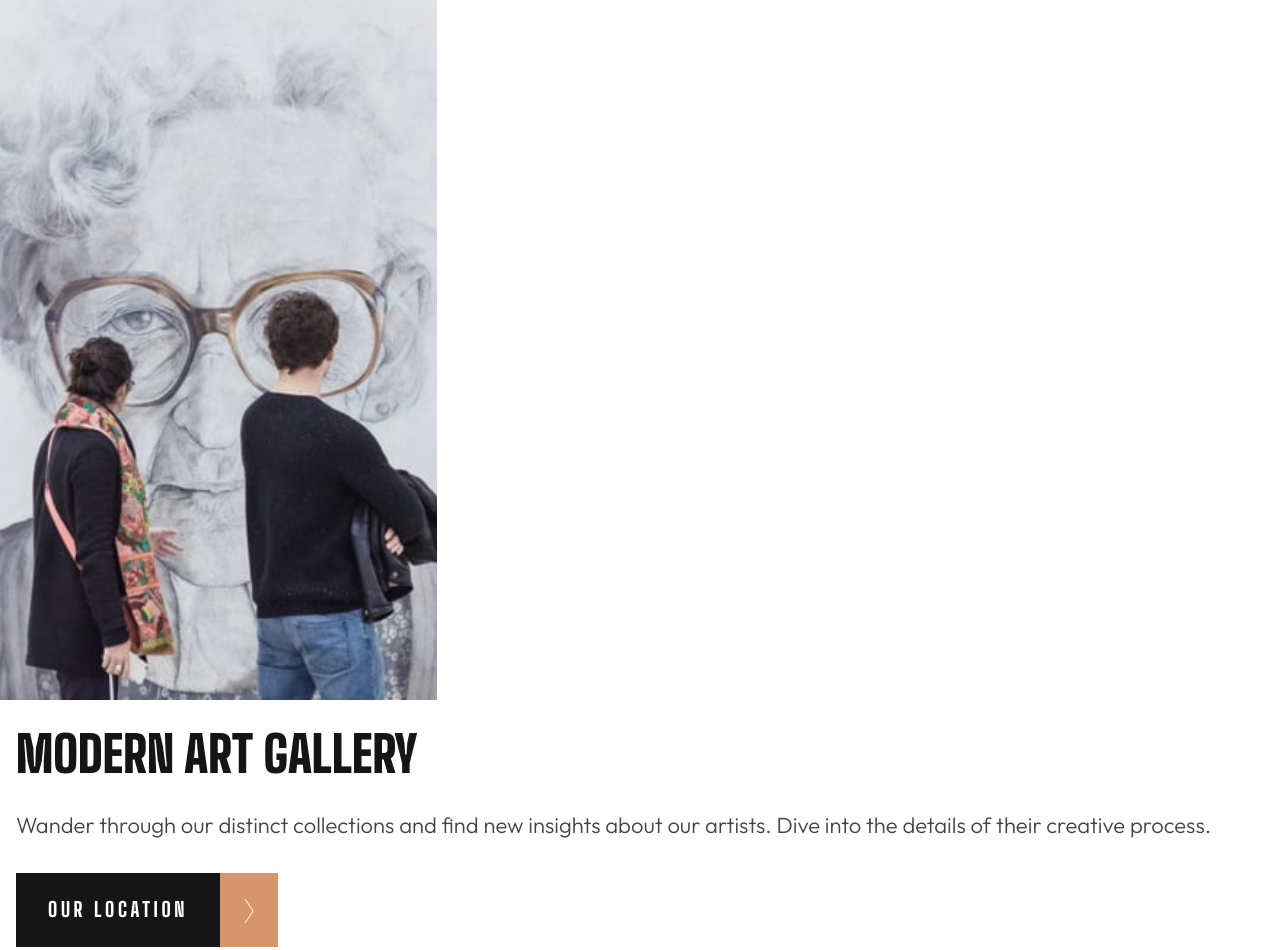
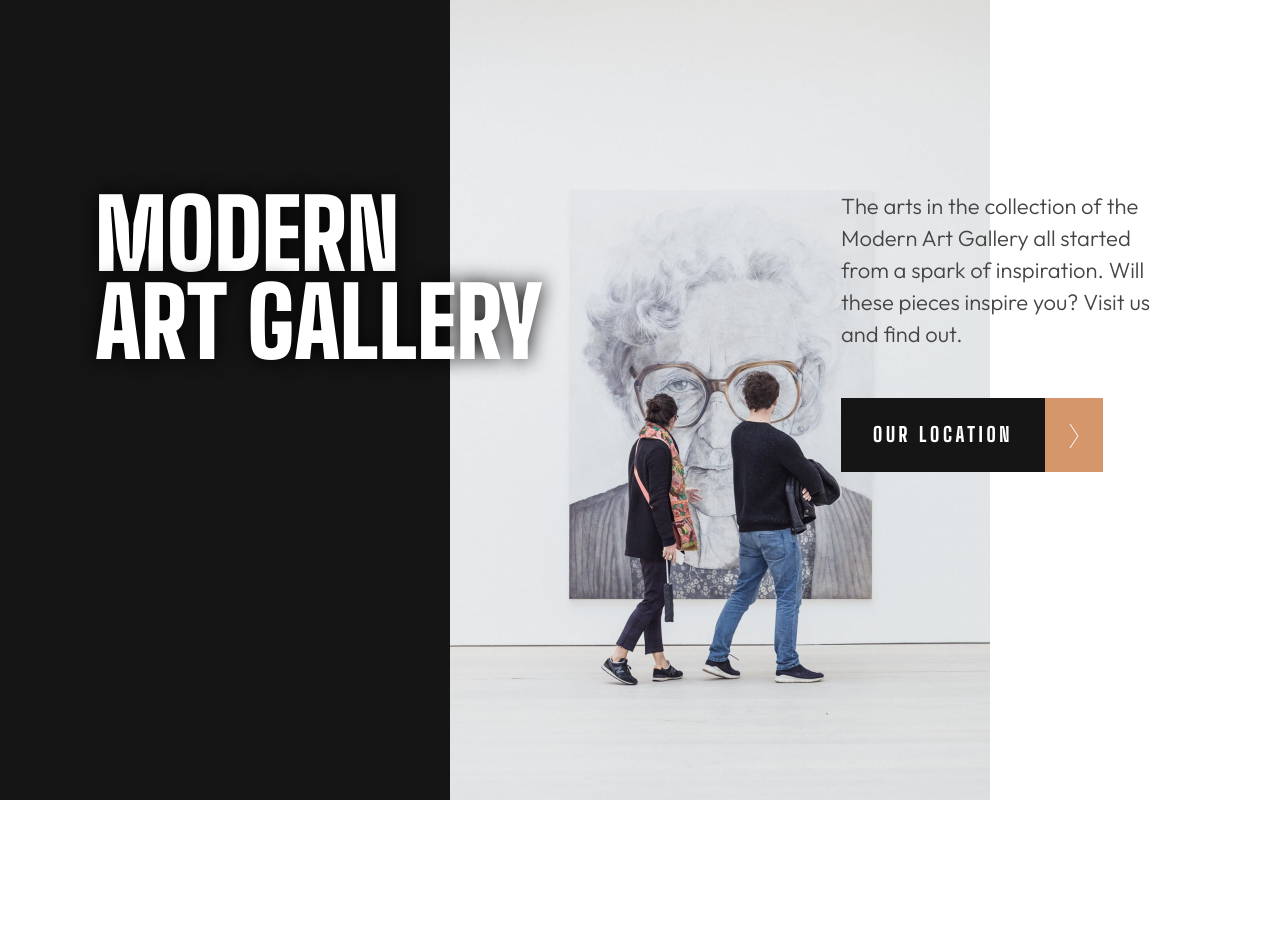
Before and after one commit to Mell789/art-gallery-website, a plain HTML site: page index.html in a window 1280 px wide. Drawn offline with Linux system fonts and the light colour scheme.

Commit message:
feat: our location section added

```diff
--- a/index.html
+++ b/index.html
@@ -27,24 +27,31 @@
   <div class="mainContainer">
     <main>
       <!-- our location -->
-      <section class="our-location mb-120 position-relative">
+      <section class="our-location mb-120 mb-xl-180 position-relative d-lg-flex">
+        <div class="blackdiv"></div>
         <div class="mb-32 imageContainer">
-          <img src="assets/mobile/image-hero@2x.jpg" class="img-cover">
+          <img src="assets/mobile/image-hero@2x.jpg" class="img-cover d-md-none">
+          <img src="assets/tablet/image-hero@2x.jpg" class="img-cover d-none d-md-block d-xl-none">
+          <img src="assets/desktop/image-hero@2x.jpg" class="img-cover d-none d-xl-block">
         </div>
         <div class="d-flex flex-column px-16 mag">
-          <div class="heading modernartgallery">MODERN ART GALLERY</div>
+          <div class="heading modernartgallery d-md-none">MODERN ART GALLERY</div>
+          <div class="heading modernartgallery d-none d-md-block pre-line d-xl-none">MODERN
+ART GALLERY</div>
           <p class="m-0 body large">
-            Wander through our distinct collections and find new insights about our artists. Dive into the details of their creative process.
+            The arts in the collection of the Modern Art Gallery all started from a spark of inspiration. Will these pieces inspire you? Visit us and find out.
           </p>
           <div>
-            <button class="button">
+            <a class="button" href="javascript:void(0);">
               <div class="text">Our Location</div>
               <div class="arrow">
                 <img src="assets/icon-arrow-right.svg" alt="">
               </div>
-            </button>
+            </a>
           </div>
         </div>
+        <div class="heading xl modernartgallery position pre-line d-none d-xl-block">Modern
+Art Gallery</div>
       </section>
     </main>
   </div>
--- a/src/media.css
+++ b/src/media.css
@@ -1,9 +1,79 @@
 @media screen and (min-width:768px){
+    /* our location section */
     .imageContainer {
         width: 437px;
         height: 700px;
     }
+    .mag {
+        position: absolute;
+        top: 145px;
+        right: 40px;
+        max-width: 355px;
+        gap: 48px;
+    }
+    .modernartgallery {
+        font-size: 65px;
+        line-height: 65px;
+    }
 }
-@media screen and (min-width:1024px){}
-@media screen and (min-width:1200px){}
-@media screen and (min-width:1400px){}
+@media screen and (min-width:1024px){
+    /* our location section */
+    .blackdiv {
+        width: 250px;
+        height: 700px;
+        background-color: #151515;
+    }
+}
+@media screen and (min-width:1200px){
+    /* our location section */
+    .blackdiv {
+        width: 450px;
+        height: 800px;
+        background-color: #151515;
+    }
+    .imageContainer {
+        width: 540px;
+        height: 800px;
+    }
+    .mag {
+        top: 190px;
+        right: 100px;
+    }
+    .modernartgallery.position {
+        right: 737px;
+    }
+}
+@media screen and (min-width:1400px){
+    /* our location section */
+    .blackdiv {
+        width: 450px;
+        height: 800px;
+        background-color: #151515;
+    }
+    .imageContainer {
+        width: 540px;
+        height: 800px;
+    }
+    .mag {
+        top: 190px;
+        right: 164px;
+    }
+}
+@media screen and (min-width:1600px){
+    /* our location section */
+    .blackdiv {
+        width: 630px;
+    }
+    .modernartgallery.position {
+        left: 15%;
+    }
+    .mag {
+        right: 12%;
+    }
+}
+@media screen and (min-width:1900px){
+    /* our location section */
+    .blackdiv {
+        width: 700px;
+    }
+}
--- a/src/myDefault.css
+++ b/src/myDefault.css
@@ -36,7 +36,9 @@ footer.default {
   user-select: none;
 }
 
-
+.pre-line {
+  white-space: pre-line;
+}
 
 
 .w-60 {
--- a/src/styles.css
+++ b/src/styles.css
@@ -12,3 +12,11 @@ body {
     font-size: 50px;
     line-height: 45px;
 }
+.modernartgallery.position {
+    position: absolute;
+    top: 190px;
+    right: 828px;
+    z-index: 10;
+    color: #fff;
+    text-shadow: 0 0 20px black;
+}
```
